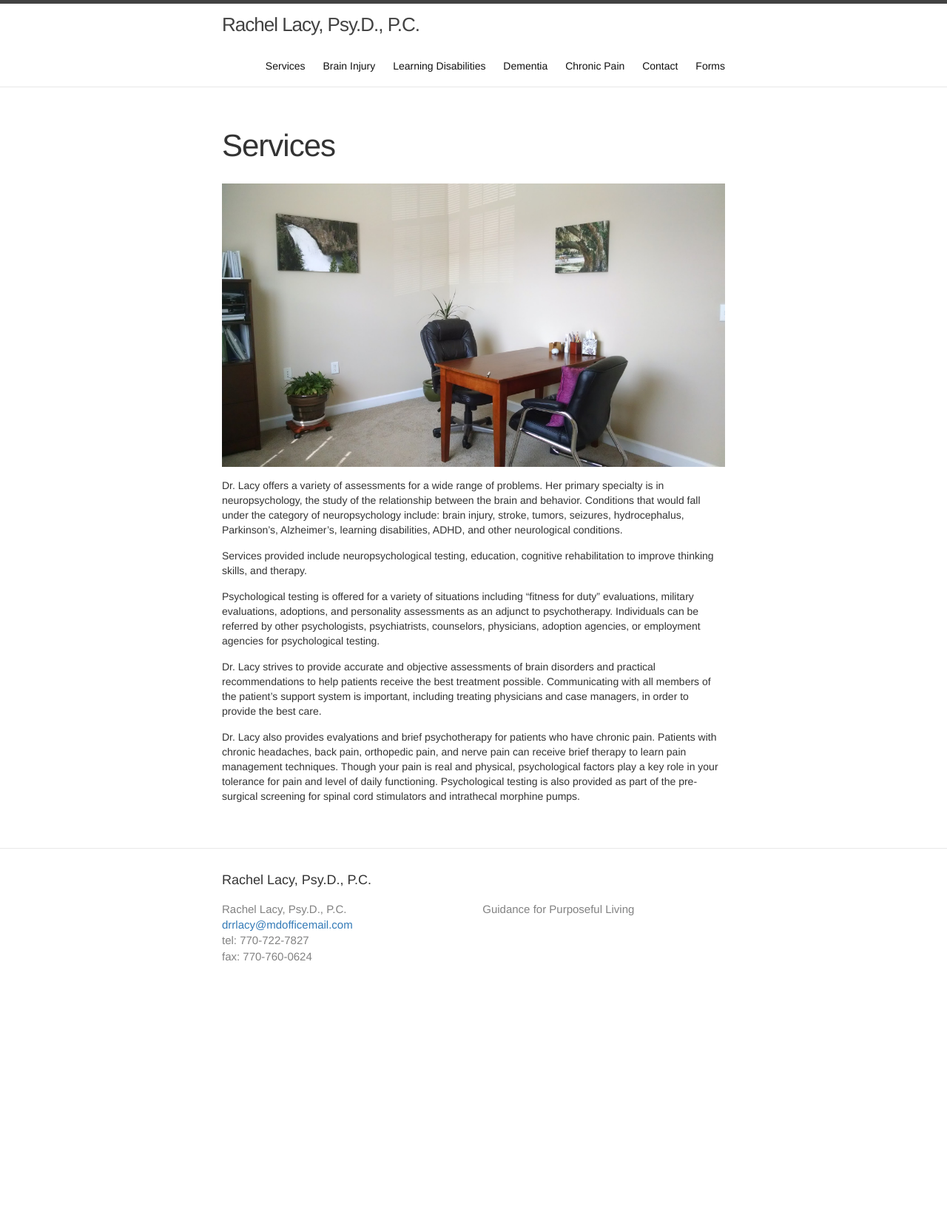
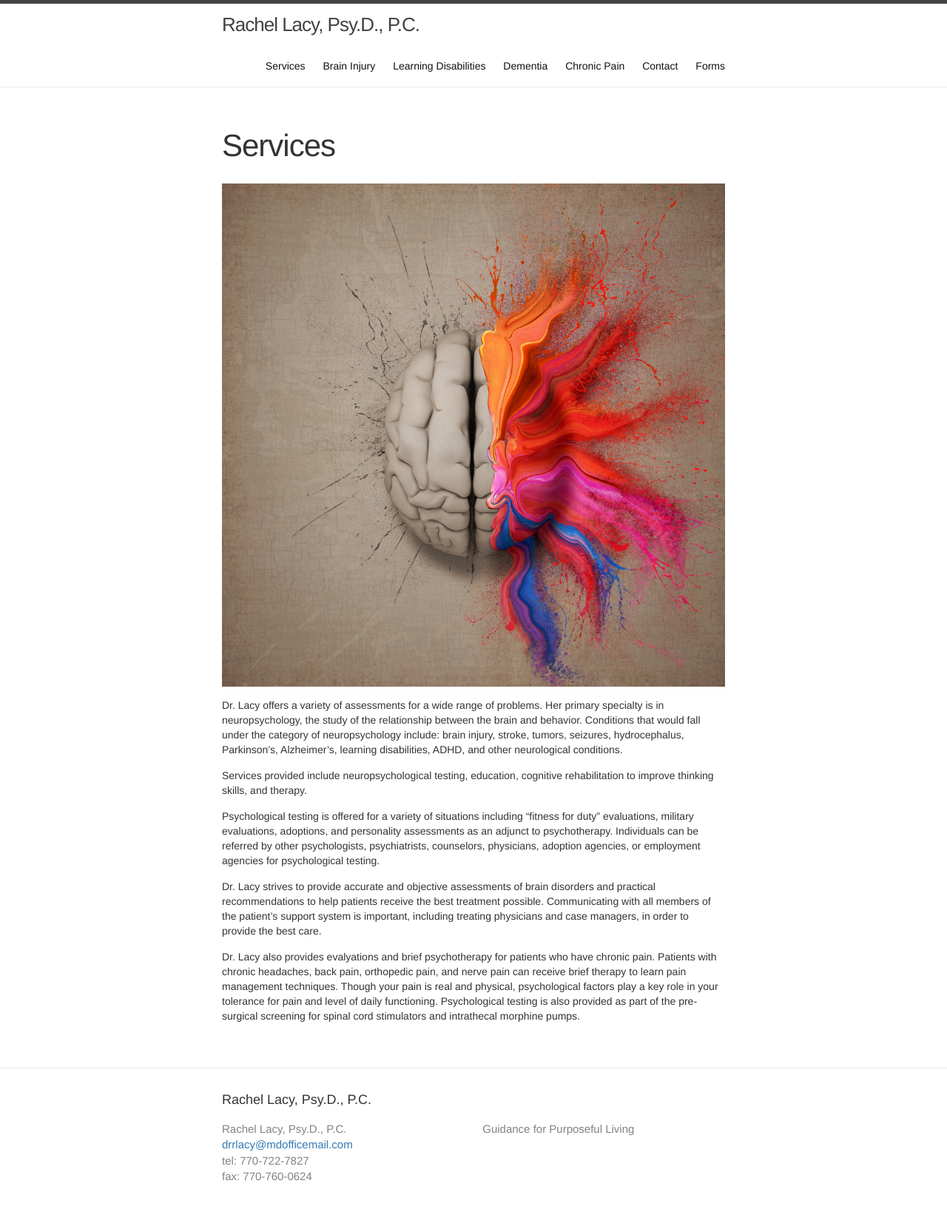
Before and after one commit to halcyon/renewedbrain.com, a Jekyll site: the page built from services.md, in a window 1280 px wide. Shown: the whole page at 74% size. Built offline with Jekyll 4.4.1, drawn with Linux system fonts in a browser that asks for light colours; before the commit the page ends 1363 px from its top, so only the background shows below that.

Commit message:
Update services.md

```diff
--- a/services.md
+++ b/services.md
@@ -4,7 +4,7 @@ title: Services
 permalink: /services/
 weight: 1
 ---
-![testing room](../images/testing-room.jpg)
+![brain art](../images/brain-art.jpg)
 
 Dr. Lacy offers a variety of assessments for a wide range of problems.  Her primary specialty is in neuropsychology, the study of the relationship between the brain and behavior. Conditions that would fall under the category of neuropsychology include: brain injury, stroke, tumors, seizures, hydrocephalus, Parkinson’s, Alzheimer’s, learning disabilities, ADHD, and other neurological conditions.
 
```
